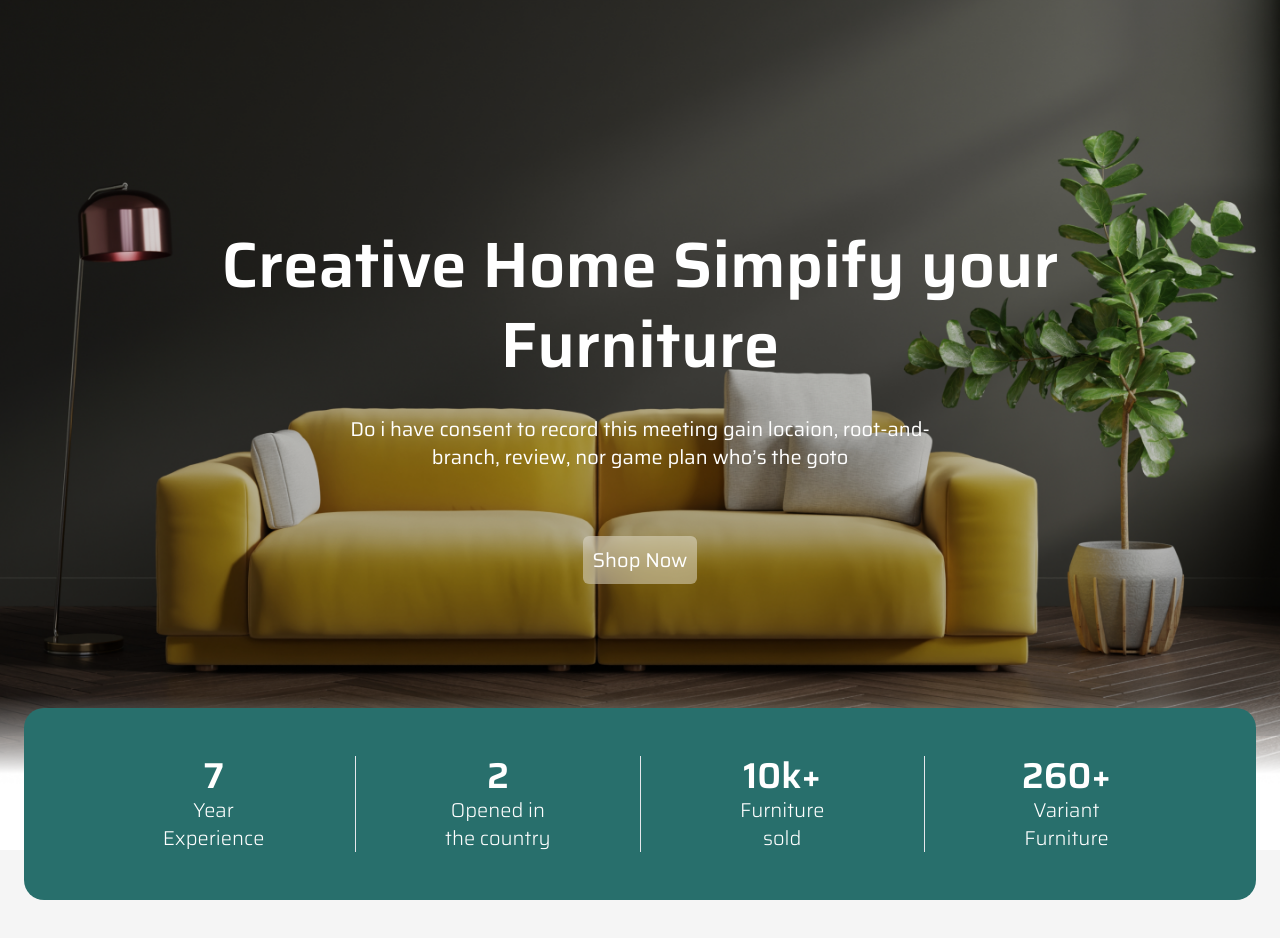
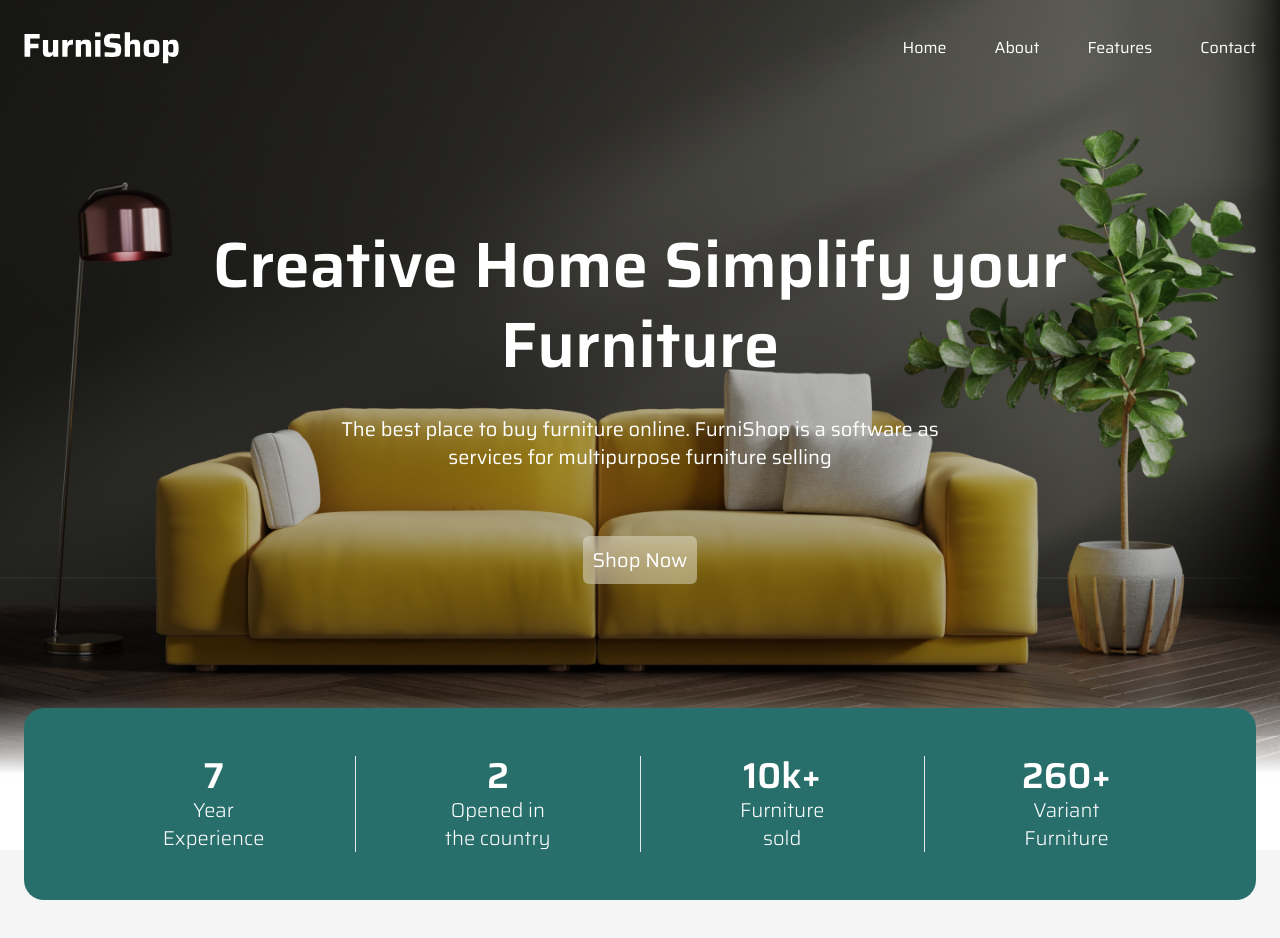
Before and after one commit to Isaiah-Mwinga/Furniture-palace, a React (Create React App) app: page / in a window 1280 px wide. Shown: the top 938 px of the page. Built offline with nearby package versions, Linux system fonts and the light colour scheme; the HTML template or start-up script is replaced by a standard one.

Commit message:
furniture palace

```diff
--- a/src/data.js
+++ b/src/data.js
@@ -52,9 +52,9 @@ export const navigation = [
 ];
 
 export const hero = {
-  title: 'Creative Home Simpify your Furniture',
+  title: 'Creative Home Simplify your Furniture',
   subtitle:
-    'Do i have consent to record this meeting gain locaion, root-and-branch, review, nor game plan who’s the goto',
+    'The best place to buy furniture online. FurniShop is a software as services for multipurpose furniture selling',
   buttonText: 'Shop Now',
 };
 
--- a/src/router.js
+++ b/src/router.js
@@ -3,6 +3,8 @@ import { Route, Switch } from 'react-router-dom';
 
 import Home from './views/Home';
 import Login from './views/Login';
+import Signup from './views/Signup';
+import Products from './views/Products';
 
 
 const Routes = () => {
@@ -10,6 +12,8 @@ const Routes = () => {
         <Switch>
         <Route exact path='/' component={Home} />
         <Route exact path='/login' component={Login} />
+        <Route exact path='/signup' component={Signup} />
+        <Route exact path='/products' component={Products} />
 
         </Switch>
     );
--- a/src/views/Home.js
+++ b/src/views/Home.js
@@ -1,8 +1,10 @@
 import Hero from '../components/Hero';
+import Header from '../components/Header';
 
 export default function Home() {
     return (
         <div>
+            <Header />
             <Hero />
         </div>
     )
```
Also changed, not shown: src/views/Products.js (added), src/views/Signup.js (added).
